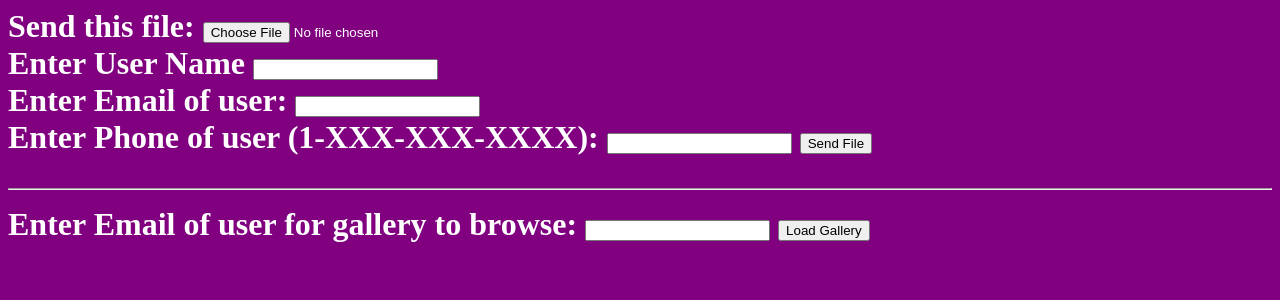
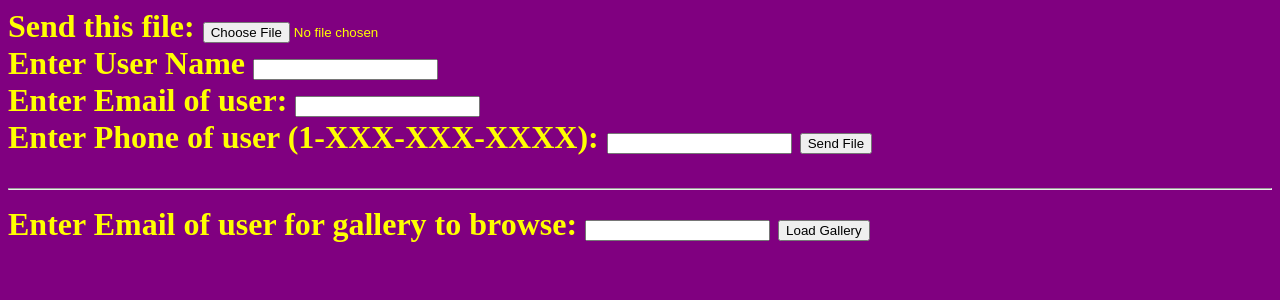
Before and after one commit to csiron/Application, a PHP site: page / in a window 1280 px wide. Shown: the top 300 px of the page. Run offline with PHP 8.4, Linux system fonts and the light colour scheme.

Commit message:
added more css

```diff
--- a/cjsmp2.css
+++ b/cjsmp2.css
@@ -11,5 +11,10 @@
 	body{
 		background-color: purple;
 	}
+	form {
+		color: yellow;
+		font-family: 'Bitter', serif;;
+	}
+
 </style>
 </head>
```
